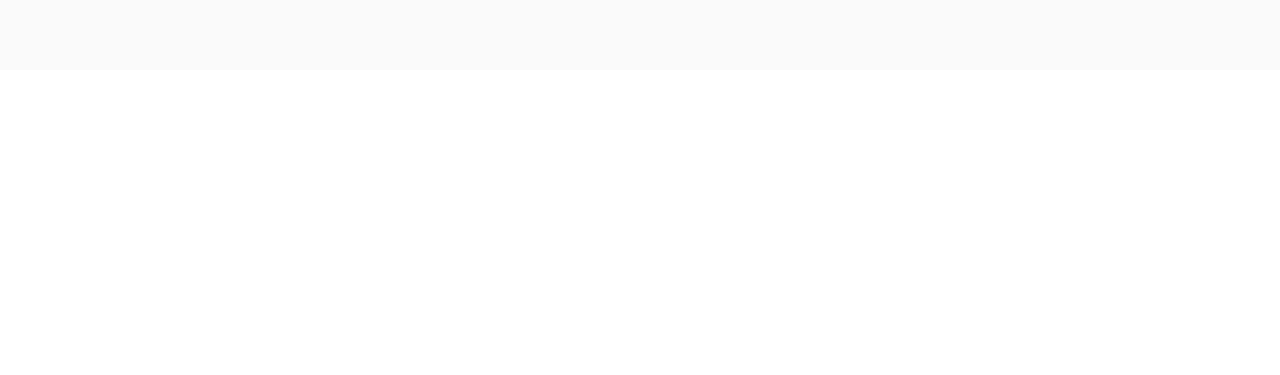
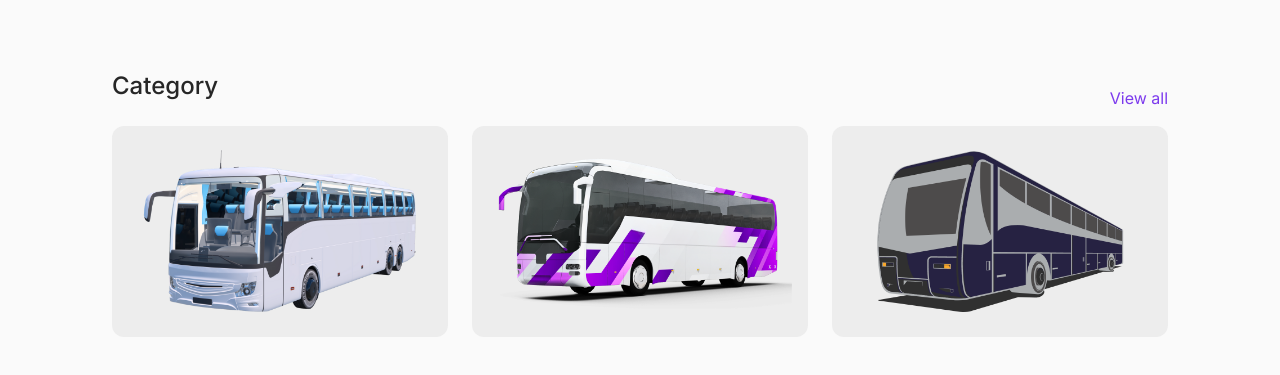
Before and after one commit to gokarna123-goku/bus-ticket-booking, a React (Vite) app: page / in a window 1280 px wide. Shown: the part 1164-1539 px from the top of the page. Before the commit the page ends 1234 px from the top, so only its background shows below. Built offline with nearby package versions, Linux system fonts and the light colour scheme.

Commit message:
complete the category section

```diff
--- a/src/pages/home_container/HomeContainer.jsx
+++ b/src/pages/home_container/HomeContainer.jsx
@@ -2,6 +2,7 @@
 import Hero from './hero/Hero'
 import BusDetails from './busdetailtry/BusTry'
 import Search from './search/Search'
+import Category from './category/Category'
 
 const HomeContainer = () => {
     return (
@@ -9,6 +10,7 @@
             {/* Hero */}
             <Hero />
             <Search />
+            <Category />
             {/* <BusDetails /> */}
         </>
     )
--- /dev/null
+++ b/src/pages/home_container/category/Category.jsx
@@ -0,0 +1,51 @@
+import { Link } from 'react-router-dom'
+import Bus1 from "../../../assets/bus.png"
+import Bus2 from "../../../assets/bus5.png"
+import Bus5 from "../../../assets/bus4.png"
+
+import { motion } from "framer-motion";
+
+
+const Category = () => {
+    return (
+        <div className='w-full lg:px-28 md:px-16 sm:px-7 px-4 mb-[8ch]'>
+            <div className="w-full flex items-center justify-between">
+                <h1 className='text-2xl font-medium mb-6'>Category</h1>
+                <Link to="#" className="text-violet-600">View all</Link>
+            </div>
+            <motion.div
+                className="grid grid-cols-3 gap-6"
+                initial={{ opacity: 0, y: 20 }}
+                animate={{ opacity: 1, y: 0 }}
+                transition={{ duration: 0.5, ease: "easeInOut" }}
+            >
+                <Link to="#" className="bg-neutral-200/60 block dark:bg-neutral-900/40 rounded-xl px-4 py-5 relative group ease-in-out duration-300 overflow-hidden">
+                    <img src={Bus1} alt="bus type" className="w-full aspect-video object-contain" />
+                    <div className="absolute top-0 left-0 w-full h-full bg-gradient-to-tr dark:from-neutral-950/80 dark:to-neutral-950/60 from-neutral-400/80 to-neutral-400/60 group-hover:flex hidden items-center justify-center ease-in-out duration-300">
+                        <h2 className="text-2xl font-bold text-center text-neutral-900 dark:text-neutral-50">
+                            Private Bus
+                        </h2>
+                    </div>
+                </Link>
+                <Link to="#" className="bg-neutral-200/60 block dark:bg-neutral-900/40 rounded-xl px-4 py-5 relative group ease-in-out duration-300 overflow-hidden">
+                    <img src={Bus2} alt="bus type" className="w-full aspect-video object-contain" />
+                    <div className="absolute top-0 left-0 w-full h-full bg-gradient-to-tr dark:from-neutral-950/80 dark:to-neutral-950/60 from-neutral-400/80 to-neutral-400/60 group-hover:flex hidden items-center justify-center ease-in-out duration-300">
+                        <h2 className="text-2xl font-bold text-center text-neutral-900 dark:text-neutral-50">
+                            Government Bus
+                        </h2>
+                    </div>
+                </Link>
+                <Link to="#" className="bg-neutral-200/60 block dark:bg-neutral-900/40 rounded-xl px-4 py-5 relative group ease-in-out duration-300 overflow-hidden">
+                    <img src={Bus5} alt="bus type" className="w-full aspect-video object-contain" />
+                    <div className="absolute top-0 left-0 w-full h-full bg-gradient-to-tr dark:from-neutral-950/80 dark:to-neutral-950/60 from-neutral-400/80 to-neutral-400/60 group-hover:flex hidden items-center justify-center ease-in-out duration-300">
+                        <h2 className="text-2xl font-bold text-center text-neutral-900 dark:text-neutral-50">
+                            Tourist Bus
+                        </h2>
+                    </div>
+                </Link>
+            </motion.div>
+        </div>
+    )
+}
+
+export default Category
```
